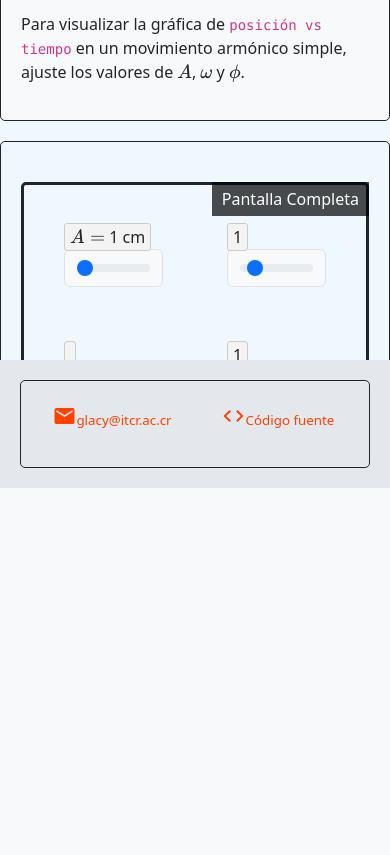
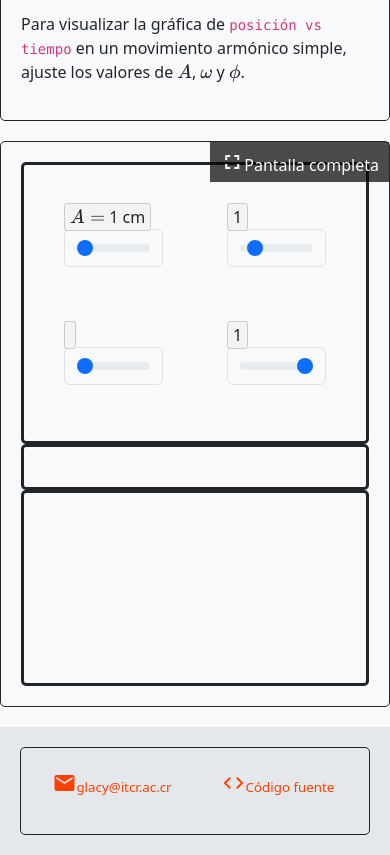
Before and after one commit to glacy/MAS, a website: page index.html in a window 390 px wide. Shown: the part 520-1375 px from the top of the page. Before the commit the page ends 1008 px from the top, so only its background shows below. Drawn offline with nearby package versions, Linux system fonts and the light colour scheme.

Commit message:
Update index.html

```diff
--- a/index.html
+++ b/index.html
@@ -32,7 +32,7 @@
         <a class="navbar-brand" href="#">
           <img
             src="https://tecdigital.tec.ac.cr/repositorio/tecdigital/TD/img/tec-logo.png"
-            alt="tecDigital-logo"
+            alt="tec-logo"
             width="150"
           />
         </a>
@@ -83,12 +83,13 @@
       </div>
     </div>
 
-    <div class="iframe-container" id="appContainer">
+    <div class="fullscreen-container" id="appContainer">
 
-      <div id="app" class="container">
+      <div id="chart-container" class="container">
+        <button class="fullscreen-btn" id="fullscreenToggle" onclick="toggleFullScreen('appContainer')"><span class="material-icons" aria-hidden="true">fullscreen</span
+            >Pantalla completa</button>
+        <!-- <div id="chart-container"> -->
 
-        <div id="chart-container">
-          <button class="fullscreen-btn" onclick="toggleFullScreen('appContainer')">Pantalla Completa</button>
           <section>
             <div id="controles" class="row">
               <div class="col input-group mb-3" id="amplitud">
@@ -206,13 +207,10 @@
           <section>
             <canvas id="chartCanvas"></canvas>
           </section>
-        </div>
+        <!-- </div> -->
       </div>
+
     </div>
-
-
-
-
 
     <footer class="site-footer">
       <div class="container text-center">
@@ -233,7 +231,7 @@
             <p>
               <a
                 title="ir al repositorio"
-                href="https://github.com/glacy/MRU"
+                href="https://github.com/glacy/MAS"
                 target="_blank"
                 rel="noopener"
                 ><span class="material-icons" aria-hidden="true">code</span
@@ -247,10 +245,6 @@
 
     <script src="main.js"></script>
     <script src="sliders.js"></script>
-    <script src="fullscreen.js">
-
-    </script>
-
-
+    <script src="fullscreen.js"></script>
   </body>
 </html>
```
